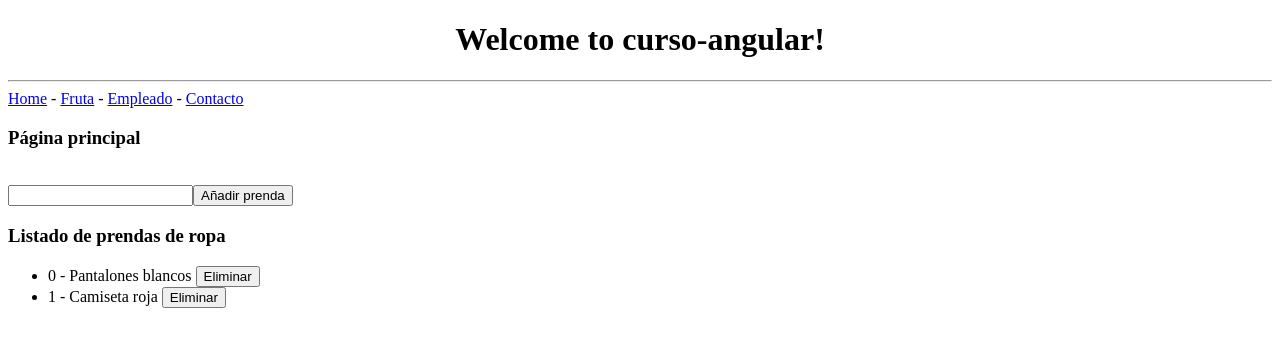
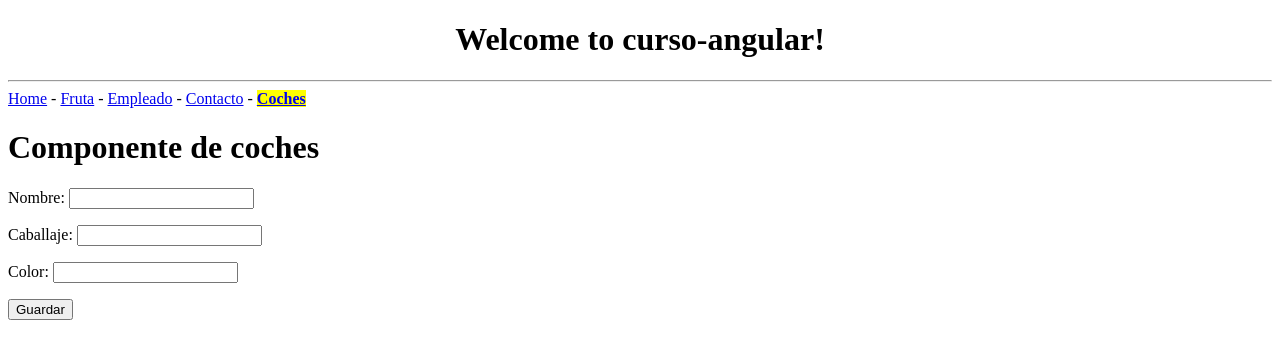
Before and after one commit to MDavidMR/curso-angular, an Angular app: page /coches in a window 1280 px wide. Shown: the top 358 px of the page. Built offline with nearby package versions, Linux system fonts and the light colour scheme.

Commit message:
41. Crear formularios

```diff
--- a/src/app/app.component.html
+++ b/src/app/app.component.html
@@ -10,7 +10,8 @@
   <a [routerLink]="['/pagina-principal']" [routerLinkActive]="['activado']">Home</a> -
   <a [routerLink]="['/fruta']" [routerLinkActive]="['activado']">Fruta</a> -
   <a [routerLink]="['/empleado']" [routerLinkActive]="['activado']">Empleado</a> -
-  <a [routerLink]="['/contacto']" [routerLinkActive]="['activado']">Contacto</a>
+  <a [routerLink]="['/contacto']" [routerLinkActive]="['activado']">Contacto</a> -
+  <a [routerLink]="['/coches']" [routerLinkActive]="['activado']">Coches</a>
 </nav>
 
 <!-- <fruta></fruta> -->
--- a/src/app/app.routing.ts
+++ b/src/app/app.routing.ts
@@ -6,6 +6,7 @@ import { EmpleadoComponent } from './empleado/empleado.component';
 import { FrutaComponent } from './fruta/fruta.component';
 import { HomeComponent } from './home/home.component';
 import { ContactoComponent } from './contacto/contacto.component';
+import { CochesComponent } from './coches/coches.component';
 
 const appRoutes: Routes = [
     { path: 'home', component: HomeComponent },
@@ -14,6 +15,7 @@ const appRoutes: Routes = [
     { path: 'pagina-principal', component: HomeComponent },
     { path: 'contacto', component: ContactoComponent },
     { path: 'contacto/:page', component: ContactoComponent },
+    { path: 'coches', component: CochesComponent },
     { path: '**', component: HomeComponent }
 ]
 
--- /dev/null
+++ b/src/app/coches/coche.ts
@@ -0,0 +1,7 @@
+export class Coche {
+    constructor(
+        public nombre: string,
+        public caballaje: string,
+        public color: string
+    ) { }
+}
--- /dev/null
+++ b/src/app/coches/coches.component.html
@@ -0,0 +1,18 @@
+<h1>Componente de coches</h1>
+
+<form #formCoche="ngForm" (ngSubmit)="onSubmit()">
+    <p>
+        <label>Nombre: </label>
+        <input type="text" name="nombre" #nombre="ngModel" [(ngModel)]="coche.nombre" required />
+    </p>
+    <p>
+        <label>Caballaje: </label>
+        <input type="text" name="caballaje" #nombre="ngModel" [(ngModel)]="coche.caballaje" required />
+    </p>
+    <p>
+        <label>Color: </label>
+        <input type="text" name="color" #nombre="ngModel" [(ngModel)]="coche.color" required />
+    </p>
+
+    <input type="submit" value="Guardar" />
+</form>
--- /dev/null
+++ b/src/app/coches/coches.component.ts
@@ -0,0 +1,20 @@
+import { Component } from '@angular/core';
+import { Coche } from './coche';
+
+@Component({
+    selector: 'cochec',
+    templateUrl: './coches.component.html'
+})
+
+export class CochesComponent {
+    public coche: Coche;
+
+    constructor(){
+        this.coche = new Coche('', '', '');
+    }
+
+
+    onSubmit(){
+        console.log(this.coche);
+    }
+}
--- a/src/app/home/home.component.html
+++ b/src/app/home/home.component.html
@@ -1,7 +1,16 @@
-<h3>{{titulo}}</h3>
+<h3>{{titulo | uppercase}}</h3>
 
 <br>
+{{fecha| date:'dd/MM/yyyy'}}
+{{fecha| date:'fullDate' | uppercase | lowercase}}
+
+<br />
+
+{{5 | conversor: 7}}
+<br>
+
 <input type="text" [(ngModel)]="prendaNueva"><button (click)="agregarPrenda()">Añadir prenda</button>
+<p *ngIf="prendaNueva != ''">La prenda a guardar es: <strong>{{prendaNueva}}</strong></p>
 <h3>Listado de prendas de ropa</h3>
 <ul>
     <li *ngFor="let prenda of listado_ropa; let i = index">
--- a/src/app/home/home.component.ts
+++ b/src/app/home/home.component.ts
@@ -11,10 +11,13 @@ export class HomeComponent {
     public titulo = 'Página principal';
     public listado_ropa: Array<string>;
     public prendaNueva: string;
+    public fecha:Date;
 
     constructor(
         private _ropaService: RopaService
-    ) { }
+    ) {
+        this.fecha = new Date();
+     }
 
     ngOnInit() {
         this.listado_ropa = this._ropaService.getRopa();
@@ -23,7 +26,6 @@ export class HomeComponent {
 
     agregarPrenda() {
         this._ropaService.addRopa(this.prendaNueva);
-        // this.listado_ropa.push(this.prendaNueva);
         this.prendaNueva = "";
     }
 
--- /dev/null
+++ b/src/app/pipes/conversor.pipe.ts
@@ -0,0 +1,14 @@
+import { Pipe, PipeTransform } from '@angular/core';
+
+@Pipe({ name: 'conversor' })
+export class conversorPipe implements PipeTransform {
+    transform(value, por) {
+        let value_one = parseInt(value);
+        let value_two = parseInt(por);
+
+        let result = 'La multiplicación: ' + value_one + ' x ' + value_two + ' = ' + (value_one * value_two);
+
+        return result;
+
+    }
+}
--- a/src/app/services/ropa.service.ts
+++ b/src/app/services/ropa.service.ts
@@ -11,7 +11,7 @@ export class RopaService {
         return nombrePrenda;
     }
 
-    addRopa(nombrePrenda) {
+    addRopa(nombrePrenda): Array<string> {
         this.coleccionRopa.push(nombrePrenda);
         return this.getRopa();
     }
```
Also changed, not shown: src/app/app.module.ts (+6 -1 lines).
